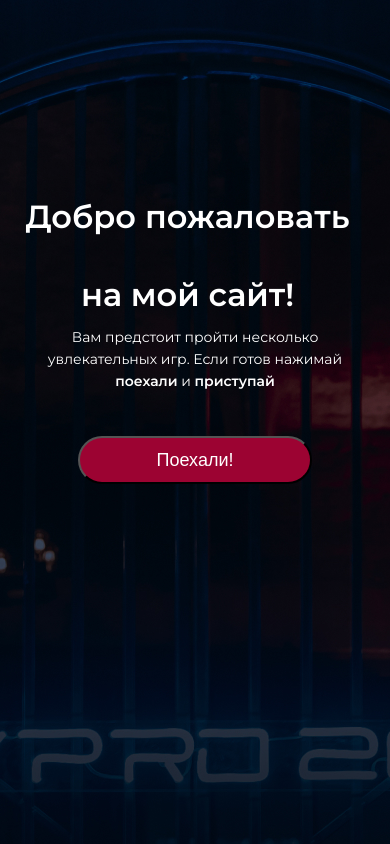
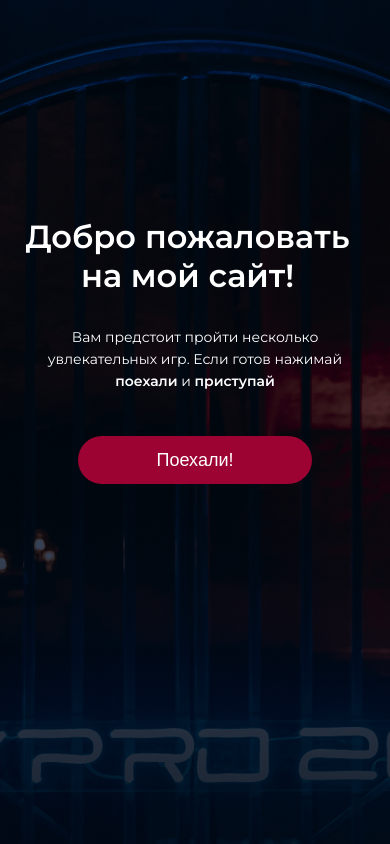
Before and after one commit to povalchukalina/HW1, a plain HTML site: page index.html in a window 390 px wide. Shown: the top 844 px of the page. Drawn offline with Linux system fonts and the light colour scheme.

Commit message:
2.3верстка сайта

```diff
--- a/_mobile.scss
+++ b/_mobile.scss
@@ -12,6 +12,7 @@
         color: #FFF;
         text-align: center;
         font-size: 32px;
+        line-height: normal;
     }
     .header-text {
         color: #FFF;
@@ -25,7 +26,9 @@
     display: flex;
     justify-content: center;
     }
-
+    .header-btn {
+        font-size: 18px;
+    }
     .game-content {
         grid-template-columns: repeat(3, 1fr);
     }
--- a/style.scss
+++ b/style.scss
@@ -41,11 +41,11 @@ body {
     top: 482px;
     left: 120px;
     border-radius: 30px;
-    background-color: #9C0332;
+    background: #9C0332;
+    color: #FFF;
     font-size: 18px;
     font-weight: 400;
-    line-height: 22px;
-    color: #FFFFFF;
+    border: 0px;
 }
 .header-span {
     font-weight: 900;
@@ -76,10 +76,6 @@ border-radius: 16px;
     padding-left: calc(50% - 640px);
     padding-right: calc(50% - 640px);
 }
-.btn:hover {
-    color: #9C0332;
-    background-color: #FFFFFF
-}|
 .game_img {
     transition: 1s;
 }
```
Also changed, not shown: style.css, 1 other file.
